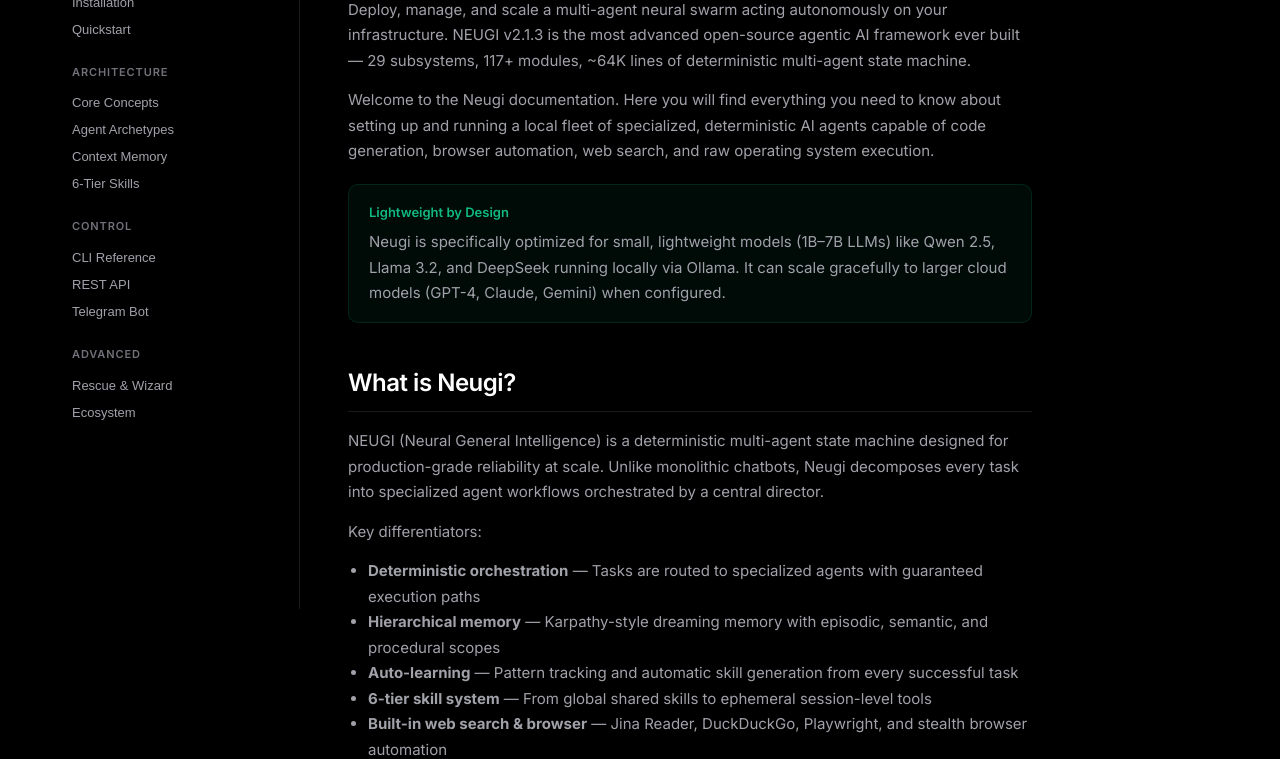
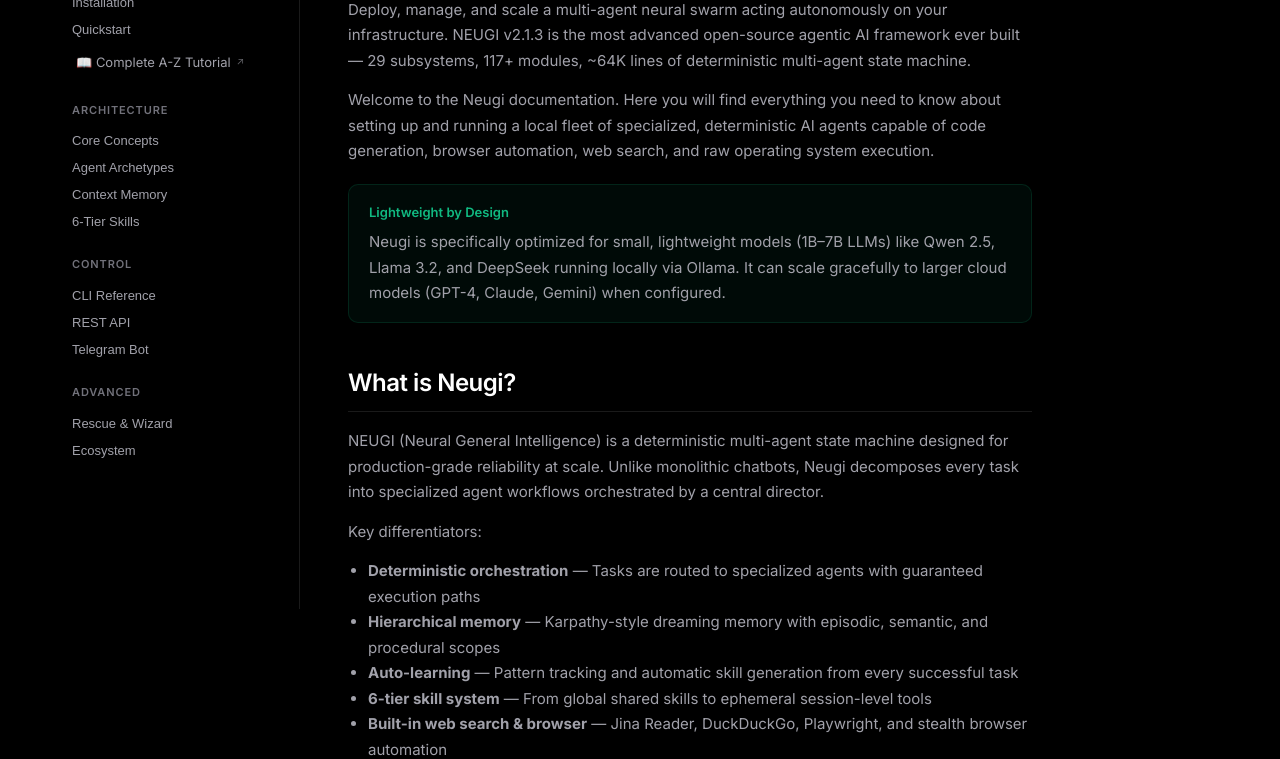
Before and after one commit to atharia-agi/neugi_swarm, a plain HTML site: page docs.html in a window 1280 px wide. Shown: the part 191-950 px from the top of the page. Drawn offline with Linux system fonts and the light colour scheme.

Commit message:
v2.1.3 - Add TUTORIAL link to docs navigation + final sync

```diff
--- a/docs.html
+++ b/docs.html
@@ -200,6 +200,7 @@
                 <button class="nav-item active" onclick="showPage('intro')">Introduction</button>
                 <button class="nav-item" onclick="showPage('install')">Installation</button>
                 <button class="nav-item" onclick="showPage('quickstart')">Quickstart</button>
+                <a href="https://github.com/atharia-agi/neugi_swarm/blob/master/neugi_swarm_v2/docs/TUTORIAL.md" target="_blank" class="nav-item" style="display:flex; align-items:center; gap:6px; text-decoration:none; padding:8px 12px; border-radius:6px; color:var(--text-secondary); font-size:13px; transition:all 0.15s;">📖 Complete A-Z Tutorial <span style="font-size:10px; opacity:0.6;">↗</span></a>
             </div>
 
             <div class="nav-group">
```
